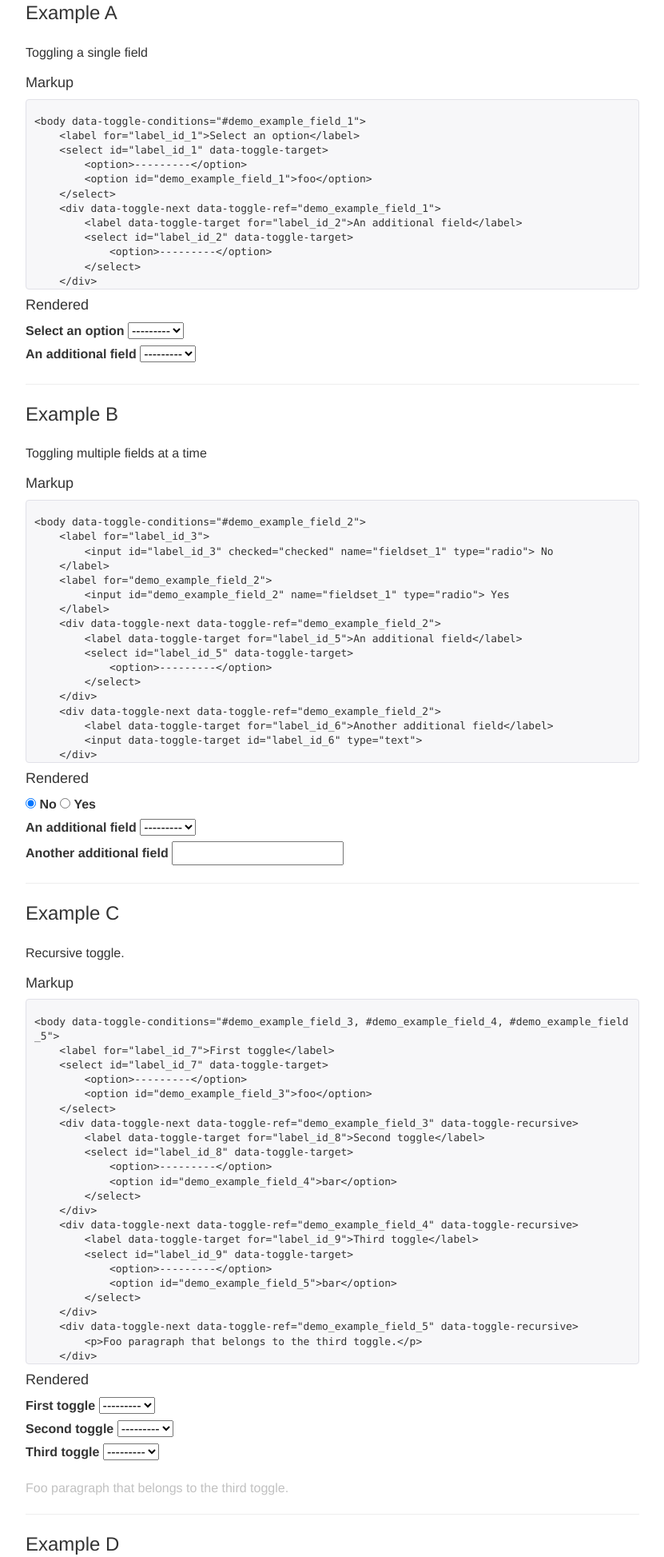
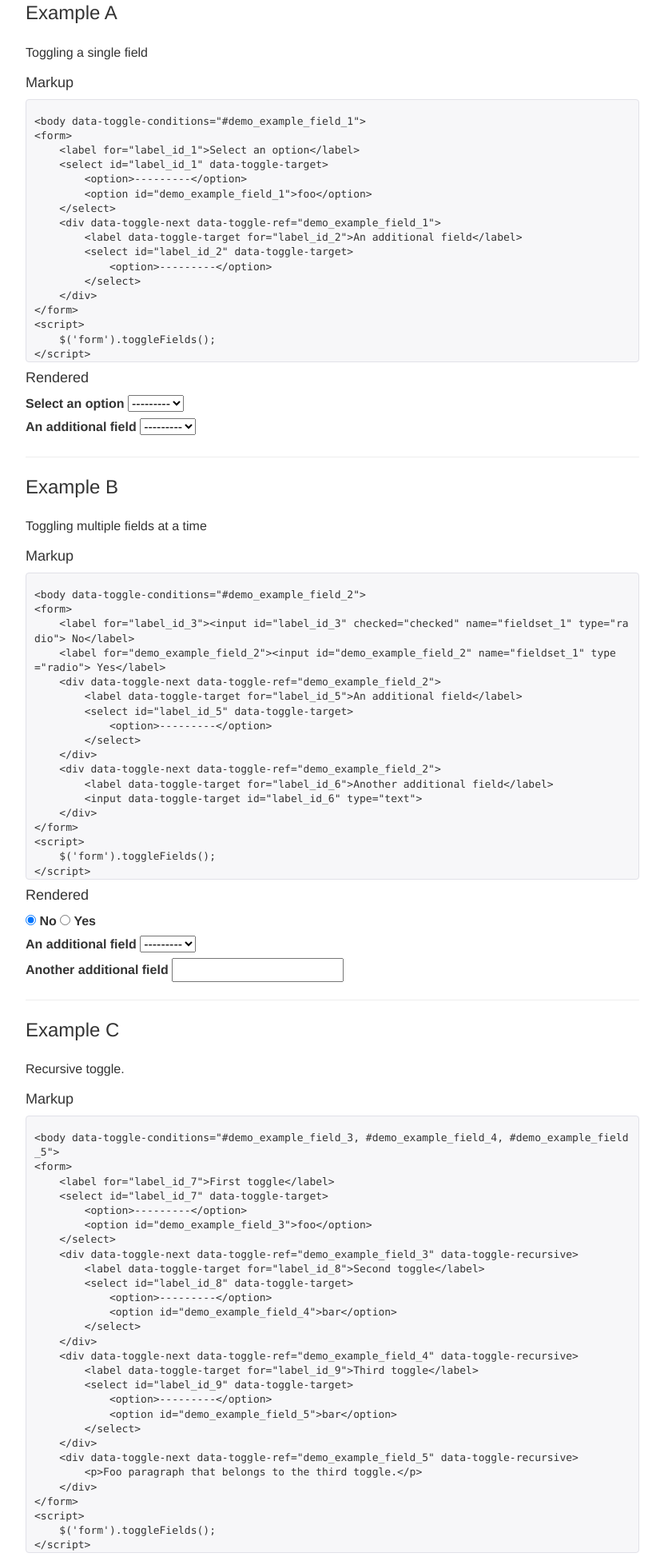
Before and after one commit to nomensa/jquery.toggle-fields, a website: page index.html in a window 1280 px wide. Shown: the part 396-2343 px from the top of the page at 80% size, without its empty margins (224-1055 px from the left). Drawn offline with Linux system fonts and the light colour scheme.

Commit message:
Updated demo with better code examples

```diff
--- a/index.html
+++ b/index.html
@@ -32,17 +32,22 @@
             <h4 aria-describedby="example-heading--a">Markup</h4>
 <pre class="prettyprint">
 &lt;body data-toggle-conditions="#demo_example_field_1"&gt;
-    &lt;label for="label_id_1"&gt;Select an option&lt;/label&gt;
-    &lt;select id="label_id_1" data-toggle-target&gt;
-        &lt;option&gt;---------&lt;/option&gt;
-        &lt;option id="demo_example_field_1"&gt;foo&lt;/option&gt;
-    &lt;/select&gt;
-    &lt;div data-toggle-next data-toggle-ref="demo_example_field_1"&gt;
-        &lt;label data-toggle-target for="label_id_2"&gt;An additional field&lt;/label&gt;
-        &lt;select id="label_id_2" data-toggle-target&gt;
-            &lt;option&gt;---------&lt;/option&gt;
-        &lt;/select&gt;
-    &lt;/div&gt;
+&#x3C;form&#x3E;
+    &#x3C;label for=&#x22;label_id_1&#x22;&#x3E;Select an option&#x3C;/label&#x3E;
+    &#x3C;select id=&#x22;label_id_1&#x22; data-toggle-target&#x3E;
+        &#x3C;option&#x3E;---------&#x3C;/option&#x3E;
+        &#x3C;option id=&#x22;demo_example_field_1&#x22;&#x3E;foo&#x3C;/option&#x3E;
+    &#x3C;/select&#x3E;
+    &#x3C;div data-toggle-next data-toggle-ref=&#x22;demo_example_field_1&#x22;&#x3E;
+        &#x3C;label data-toggle-target for=&#x22;label_id_2&#x22;&#x3E;An additional field&#x3C;/label&#x3E;
+        &#x3C;select id=&#x22;label_id_2&#x22; data-toggle-target&#x3E;
+            &#x3C;option&#x3E;---------&#x3C;/option&#x3E;
+        &#x3C;/select&#x3E;
+    &#x3C;/div&#x3E;
+&#x3C;/form&#x3E;
+&#x3C;script&#x3E;
+    $(&#x27;form&#x27;).toggleFields();
+&#x3C;/script&#x3E;
 </pre>
             <h4 aria-describedby="example-heading--a">Rendered</h4>
             <form>
@@ -65,22 +70,23 @@
             <h4 aria-describedby="example-heading--b">Markup</h4>
 <pre class="prettyprint">
 &lt;body data-toggle-conditions="#demo_example_field_2"&gt;
-    &lt;label for="label_id_3"&gt;
-        &lt;input id="label_id_3" checked="checked" name="fieldset_1" type="radio"&gt; No
-    &lt;/label&gt;
-    &lt;label for="demo_example_field_2"&gt;
-        &lt;input id="demo_example_field_2" name="fieldset_1" type="radio"&gt; Yes
-    &lt;/label&gt;
-    &lt;div data-toggle-next data-toggle-ref="demo_example_field_2"&gt;
-        &lt;label data-toggle-target for="label_id_5"&gt;An additional field&lt;/label&gt;
-        &lt;select id="label_id_5" data-toggle-target&gt;
-            &lt;option&gt;---------&lt;/option&gt;
-        &lt;/select&gt;
-    &lt;/div&gt;
-    &lt;div data-toggle-next data-toggle-ref="demo_example_field_2"&gt;
-        &lt;label data-toggle-target for="label_id_6"&gt;Another additional field&lt;/label&gt;
-        &lt;input data-toggle-target id="label_id_6" type="text">
-    &lt;/div>
+&#x3C;form&#x3E;
+    &#x3C;label for=&#x22;label_id_3&#x22;&#x3E;&#x3C;input id=&#x22;label_id_3&#x22; checked=&#x22;checked&#x22; name=&#x22;fieldset_1&#x22; type=&#x22;radio&#x22;&#x3E; No&#x3C;/label&#x3E;
+    &#x3C;label for=&#x22;demo_example_field_2&#x22;&#x3E;&#x3C;input id=&#x22;demo_example_field_2&#x22; name=&#x22;fieldset_1&#x22; type=&#x22;radio&#x22;&#x3E; Yes&#x3C;/label&#x3E;
+    &#x3C;div data-toggle-next data-toggle-ref=&#x22;demo_example_field_2&#x22;&#x3E;
+        &#x3C;label data-toggle-target for=&#x22;label_id_5&#x22;&#x3E;An additional field&#x3C;/label&#x3E;
+        &#x3C;select id=&#x22;label_id_5&#x22; data-toggle-target&#x3E;
+            &#x3C;option&#x3E;---------&#x3C;/option&#x3E;
+        &#x3C;/select&#x3E;
+    &#x3C;/div&#x3E;
+    &#x3C;div data-toggle-next data-toggle-ref=&#x22;demo_example_field_2&#x22;&#x3E;
+        &#x3C;label data-toggle-target for=&#x22;label_id_6&#x22;&#x3E;Another additional field&#x3C;/label&#x3E;
+        &#x3C;input data-toggle-target id=&#x22;label_id_6&#x22; type=&#x22;text&#x22;&#x3E;
+    &#x3C;/div&#x3E;
+&#x3C;/form&#x3E;
+&#x3C;script&#x3E;
+    $(&#x27;form&#x27;).toggleFields();
+&#x3C;/script&#x3E;
 </pre>
             <h4 aria-describedby="example-heading--b">Rendered</h4>
             <form>
@@ -104,28 +110,33 @@
             <h4 aria-describedby="example-heading--c">Markup</h4>
 <pre class="prettyprint">
 &lt;body data-toggle-conditions="#demo_example_field_3, #demo_example_field_4, #demo_example_field_5"&gt;
-    &lt;label for="label_id_7"&gt;First toggle&lt;/label&gt;
-    &lt;select id="label_id_7" data-toggle-target&gt;
-        &lt;option&gt;---------&lt;/option&gt;
-        &lt;option id="demo_example_field_3"&gt;foo&lt;/option&gt;
-    &lt;/select&gt;
-    &lt;div data-toggle-next data-toggle-ref="demo_example_field_3" data-toggle-recursive&gt;
-        &lt;label data-toggle-target for="label_id_8"&gt;Second toggle&lt;/label&gt;
-        &lt;select id="label_id_8" data-toggle-target&gt;
-            &lt;option&gt;---------&lt;/option&gt;
-            &lt;option id="demo_example_field_4"&gt;bar&lt;/option&gt;
-        &lt;/select&gt;
-    &lt;/div&gt;
-    &lt;div data-toggle-next data-toggle-ref="demo_example_field_4" data-toggle-recursive&gt;
-        &lt;label data-toggle-target for="label_id_9"&gt;Third toggle&lt;/label&gt;
-        &lt;select id="label_id_9" data-toggle-target&gt;
-            &lt;option&gt;---------&lt;/option&gt;
-            &lt;option id="demo_example_field_5"&gt;bar&lt;/option&gt;
-        &lt;/select&gt;
-    &lt;/div&gt;
-    &lt;div data-toggle-next data-toggle-ref="demo_example_field_5" data-toggle-recursive&gt;
-        &lt;p&gt;Foo paragraph that belongs to the third toggle.&lt;/p&gt;
-    &lt;/div&gt;
+&#x3C;form&#x3E;
+    &#x3C;label for=&#x22;label_id_7&#x22;&#x3E;First toggle&#x3C;/label&#x3E;
+    &#x3C;select id=&#x22;label_id_7&#x22; data-toggle-target&#x3E;
+        &#x3C;option&#x3E;---------&#x3C;/option&#x3E;
+        &#x3C;option id=&#x22;demo_example_field_3&#x22;&#x3E;foo&#x3C;/option&#x3E;
+    &#x3C;/select&#x3E;
+    &#x3C;div data-toggle-next data-toggle-ref=&#x22;demo_example_field_3&#x22; data-toggle-recursive&#x3E;
+        &#x3C;label data-toggle-target for=&#x22;label_id_8&#x22;&#x3E;Second toggle&#x3C;/label&#x3E;
+        &#x3C;select id=&#x22;label_id_8&#x22; data-toggle-target&#x3E;
+            &#x3C;option&#x3E;---------&#x3C;/option&#x3E;
+            &#x3C;option id=&#x22;demo_example_field_4&#x22;&#x3E;bar&#x3C;/option&#x3E;
+        &#x3C;/select&#x3E;
+    &#x3C;/div&#x3E;
+    &#x3C;div data-toggle-next data-toggle-ref=&#x22;demo_example_field_4&#x22; data-toggle-recursive&#x3E;
+        &#x3C;label data-toggle-target for=&#x22;label_id_9&#x22;&#x3E;Third toggle&#x3C;/label&#x3E;
+        &#x3C;select id=&#x22;label_id_9&#x22; data-toggle-target&#x3E;
+            &#x3C;option&#x3E;---------&#x3C;/option&#x3E;
+            &#x3C;option id=&#x22;demo_example_field_5&#x22;&#x3E;bar&#x3C;/option&#x3E;
+        &#x3C;/select&#x3E;
+    &#x3C;/div&#x3E;
+    &#x3C;div data-toggle-next data-toggle-ref=&#x22;demo_example_field_5&#x22; data-toggle-recursive&#x3E;
+        &#x3C;p&#x3E;Foo paragraph that belongs to the third toggle.&#x3C;/p&#x3E;
+    &#x3C;/div&#x3E;
+&#x3C;/form&#x3E;
+&#x3C;script&#x3E;
+    $(&#x27;form&#x27;).toggleFields();
+&#x3C;/script&#x3E;
 </pre>
             <h4 aria-describedby="example-heading--c">Rendered</h4>
             <form>
@@ -159,6 +170,7 @@
             <h4 aria-describedby="example-heading--d">Markup</h4>
 <pre class="prettyprint">
 &lt;body data-toggle-conditions="#demo_example_field_6"&gt;
+&#x3C;form&#x3E;
     &#x3C;label for=&#x22;demo_example_field_6&#x22;&#x3E;
         &#x3C;input id=&#x22;demo_example_field_6&#x22; checked type=&#x22;checkbox&#x22;&#x3E; No
     &#x3C;/label&#x3E;
@@ -168,6 +180,10 @@
             &#x3C;option&#x3E;---------&#x3C;/option&#x3E;
         &#x3C;/select&#x3E;
     &#x3C;/div&#x3E;
+&#x3C;/form&#x3E;
+&#x3C;script&#x3E;
+    $(&#x27;form&#x27;).toggleFields();
+&#x3C;/script&#x3E;
 </pre>
             <h4 aria-describedby="example-heading--d">Rendered</h4>
             <form>
@@ -188,6 +204,7 @@
             <h4 aria-describedby="example-heading--e">Markup</h4>
 <pre class="prettyprint">
 &lt;body data-toggle-conditions="#demo_example_field_7"&gt;
+&#x3C;form&#x3E;
     &#x3C;label for=&#x22;label_id_10&#x22;&#x3E;Select an option&#x3C;/label&#x3E;
     &#x3C;select id=&#x22;label_id_10&#x22; data-toggle-target&#x3E;
         &#x3C;option&#x3E;---------&#x3C;/option&#x3E;
@@ -198,6 +215,10 @@
         &#x3C;input data-toggle-target aria-describedby=&#x22;instructions_id_1&#x22; id=&#x22;label_id_11&#x22; type=&#x22;text&#x22; /&#x3E;
         &#x3C;p id=&#x22;instructions_id_1&#x22; class=&#x22;form-row__instructions&#x22;&#x3E;For example: name@example.com&#x3C;/p&#x3E;
     &#x3C;/div&#x3E;
+&#x3C;/form&#x3E;
+&#x3C;script&#x3E;
+    $(&#x27;form&#x27;).toggleFields();
+&#x3C;/script&#x3E;
 </pre>
             <h4 aria-describedby="example-heading--e">Rendered</h4>
             <form>
@@ -218,7 +239,28 @@
             <p>Destroy method</p>
             <h4 aria-describedby="example-heading--f">Markup</h4>
 <pre class="prettyprint">
+&lt;body data-toggle-conditions="#demo_example_field_8"&gt;
+&#x3C;form id=&#x22;destroyMethod&#x22;&#x3E;
+    &#x3C;label for=&#x22;label_id_11&#x22;&#x3E;Select an option&#x3C;/label&#x3E;
+    &#x3C;select id=&#x22;label_id_11&#x22; data-toggle-target&#x3E;
+        &#x3C;option&#x3E;---------&#x3C;/option&#x3E;
+        &#x3C;option id=&#x22;demo_example_field_8&#x22;&#x3E;foo&#x3C;/option&#x3E;
+    &#x3C;/select&#x3E;
+    &#x3C;div data-toggle-next data-toggle-ref=&#x22;demo_example_field_8&#x22;&#x3E;
+        &#x3C;label data-toggle-target for=&#x22;label_id_12&#x22;&#x3E;Email address&#x3C;/label&#x3E;
+        &#x3C;input data-toggle-target aria-describedby=&#x22;instructions_id_2&#x22; id=&#x22;label_id_12&#x22; type=&#x22;text&#x22; /&#x3E;
+        &#x3C;p id=&#x22;instructions_id_2&#x22; class=&#x22;form-row__instructions&#x22;&#x3E;For example: name@example.com&#x3C;/p&#x3E;
+    &#x3C;/div&#x3E;
+&#x3C;/form&#x3E;
+&#x3C;script&#x3E;
+    var form = $(&#x27;form&#x27;);
 
+    form
+        // init
+        .toggleFields()
+        // destroy
+        .data('plugin_toggleFields').destroy();
+&#x3C;/script&#x3E;
 </pre>
             <h4 aria-describedby="example-heading--f">Rendered</h4>
             <form id="destroyMethod">
```
